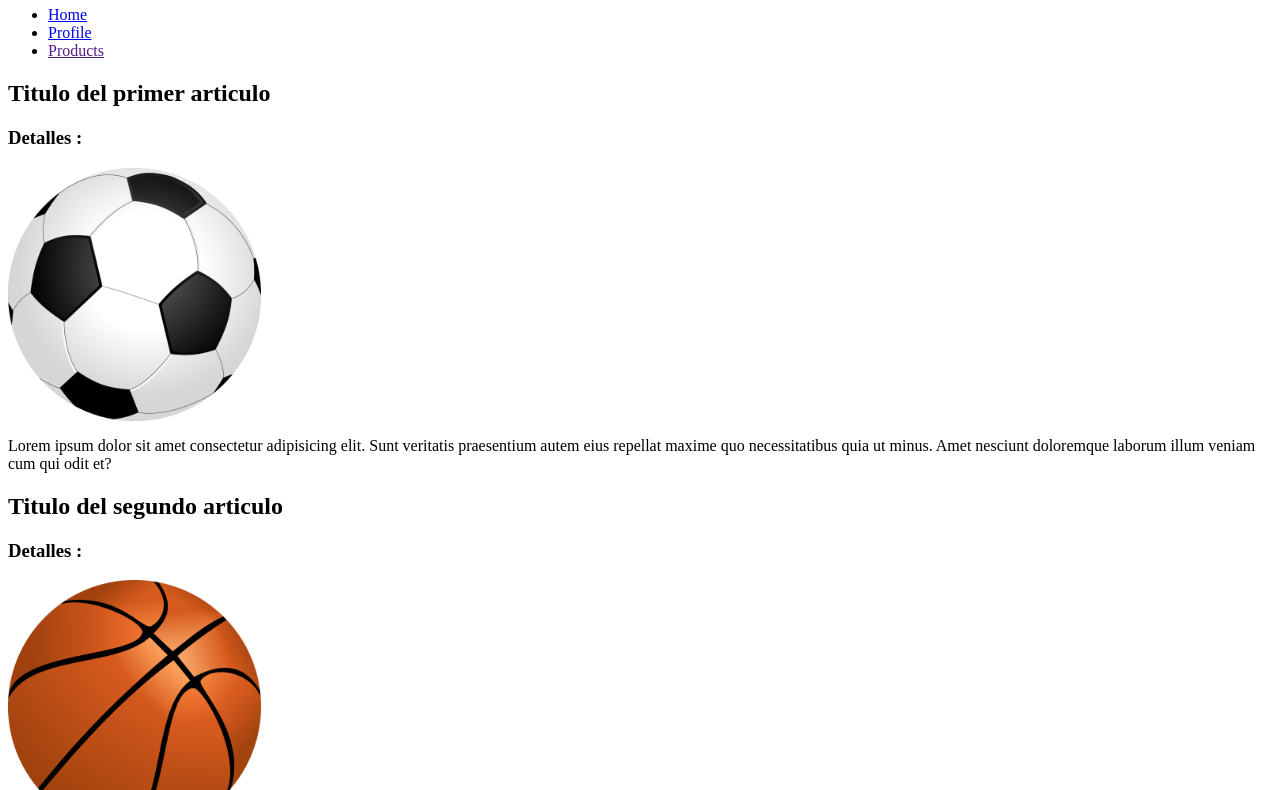
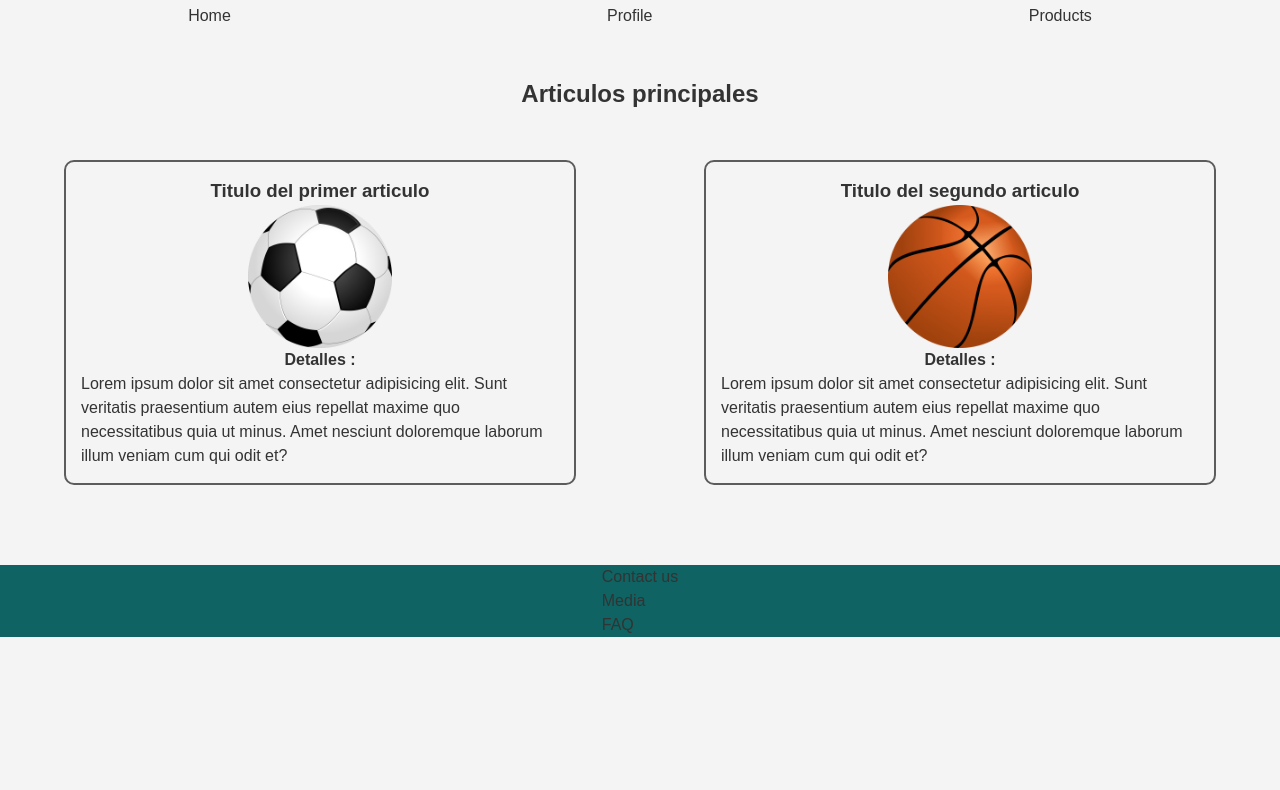
Before and after one commit to Londarza/prepCourseHenry, a plain HTML site: page clase 3 html/index.html in a window 1280 px wide. Shown: the part 60-850 px from the top of the page. After the commit the page ends 800 px from the top, so only its background shows below. Drawn offline with Linux system fonts and the light colour scheme.

Commit message:
se crean estilos para el index

```diff
--- /dev/null
+++ b/clase 3 html/css/reset.css
@@ -0,0 +1,59 @@
+/* Reset general */
+
+/* Box model */
+html {
+    box-sizing: border-box;
+  }
+
+  *, *::before, *::after {
+    box-sizing: inherit;
+  }
+
+  /* Margin and padding */
+  body, h1, h2, h3, h4, h5, h6, p, ul, ol, li, figure, figcaption, blockquote, dl, dd {
+    margin: 0;
+    padding: 0;
+  }
+
+  /* Typography */
+  body {
+    font-family: Arial, sans-serif; /* Cambiar según la preferencia */
+    font-size: 16px;
+    line-height: 1.5;
+  }
+
+  h1, h2, h3, h4, h5, h6 {
+    font-weight: bold;
+  }
+
+  /* Lists */
+  ul, ol {
+    list-style: none;
+  }
+
+  /* Links */
+  a {
+    text-decoration: none;
+    color: inherit;
+  }
+
+  /* Form elements */
+  input, button, textarea, select {
+    font: inherit;
+  }
+
+  button {
+    cursor: pointer;
+  }
+
+  /* Images */
+  img {
+    max-width: 100%;
+    height: auto;
+  }
+
+  /* Tables */
+  table {
+    border-collapse: collapse;
+    border-spacing: 0;
+  }
--- /dev/null
+++ b/clase 3 html/css/styles.css
@@ -0,0 +1,56 @@
+body {
+    font-family: 'Arial', sans-serif;
+    background-color: #f4f4f4;
+    color: #333;
+
+  }
+  .web-title {
+    color: rgba(16, 3, 3, 0.664);
+    display: flex;
+    justify-content: center;
+    background-color: rgb(16, 99, 99);
+  }
+  .header-bar{
+    display: flex;
+    justify-content:space-around
+  }
+  .header-bar li {
+    margin: 1em 5em 1em 5em;
+
+  }
+  .header-link:hover{
+    color:rgb(27, 198, 198);
+  }
+  .articles-title{
+    display: flex;
+    justify-content: center;
+    margin: 2em 2em 3em 2em;
+  }
+  .article-container{
+    display: flex;
+    justify-content: space-around;
+
+  }
+  .main-articles{
+    width: 40%;
+    border: 2px solid rgba(0, 0, 0, 0.623);
+    border-radius: 10px;
+    padding: 15px;
+    display: flex;
+    flex-direction: column;
+    align-items: center;
+    transition: 1s;
+  }
+  .main-articles img{
+    width: 30%;
+  }
+  .main-articles:hover{
+    background-color: slategray;
+  }
+
+  .main-footer{
+    background-color: rgb(16, 99, 99);
+    display: flex;
+    justify-content: center;
+    margin-top: 5em;
+  }
--- a/clase 3 html/index.html
+++ b/clase 3 html/index.html
@@ -4,39 +4,55 @@
     <meta charset="UTF-8">
     <meta name="viewport" content="width=device-width, initial-scale=1.0">
     <title>Mi sitio web</title>
+    <link rel="stylesheet" href="./css/reset.css">
+    <link rel="stylesheet" href="./css/styles.css">
 </head>
 
 <body>
+    <div class="web-title">
         <h1>Sitio Web de Prueba</h1>
+    </div>
     <header>
-        <ul>
-            <li><a href="./index.html">Home</a></li>
-            <li><a href="./profile.html">Profile</a></li>
-            <li><a href="">Products</a></li>
+
+        <ul class="header-bar">
+            <li><a href="./index.html" class="header-link">Home</a></li>
+            <li><a href="./profile.html" class="header-link">Profile</a></li>
+            <li><a href="" class="header-link">Products</a></li>
         </ul>
+
+
     </header>
     <main>
         <section>
-            <article>
-                <h2>Titulo del primer articulo</h2>
-                <h3>Detalles :</h3>
-                <img src="./img/football-157930_1280.png" alt="futbol" width="20%">
+            <div class="articles-title">
+                <h2>Articulos principales</h2>
+            </div>
+            <div class="article-container">
+                <article class="main-articles">
+                    <h3>Titulo del primer articulo</h3>
+
+                    <img src="./img/football-157930_1280.png" alt="futbol">
+                    <h4>Detalles :</h4>
                     <p>Lorem ipsum dolor sit amet consectetur adipisicing elit. Sunt veritatis praesentium autem eius
-                    repellat maxime quo necessitatibus quia ut minus. Amet nesciunt doloremque laborum illum veniam cum
+                        repellat maxime quo necessitatibus quia ut minus. Amet nesciunt doloremque laborum illum veniam
+                        cum
                         qui odit et?</p>
                 </article>
-            <article>
-                <h2>Titulo del segundo articulo</h2>
-                <h3>Detalles :</h3>
-                <img src="./img/basketball-147794_1280.png" alt="basket" width="20%">
+                <article class="main-articles">
+                    <h3>Titulo del segundo articulo</h3>
+
+                    <img src="./img/basketball-147794_1280.png" alt="basket">
+                    <h4>Detalles :</h4>
                     <p>Lorem ipsum dolor sit amet consectetur adipisicing elit. Sunt veritatis praesentium autem eius
-                    repellat maxime quo necessitatibus quia ut minus. Amet nesciunt doloremque laborum illum veniam cum
+                        repellat maxime quo necessitatibus quia ut minus. Amet nesciunt doloremque laborum illum veniam
+                        cum
                         qui odit et?</p>
                 </article>
+            </div>
 
         </section>
     </main>
-    <footer>
+    <footer class="main-footer">
         <ul>
             <li><a>Contact us</a></li>
             <li><a>Media</a></li>
```
Lines whose indentation alone changed are shown as unchanged.
